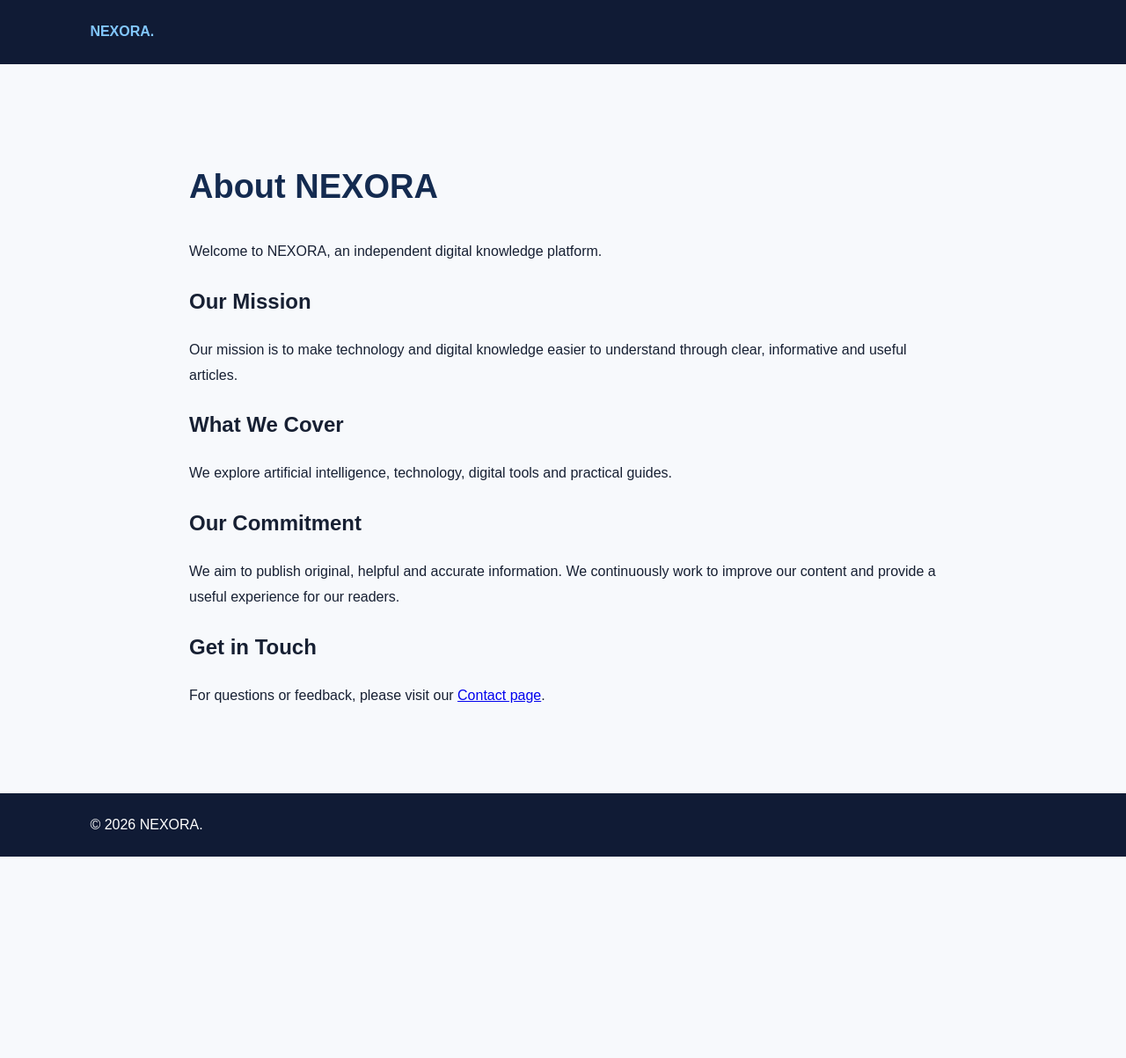
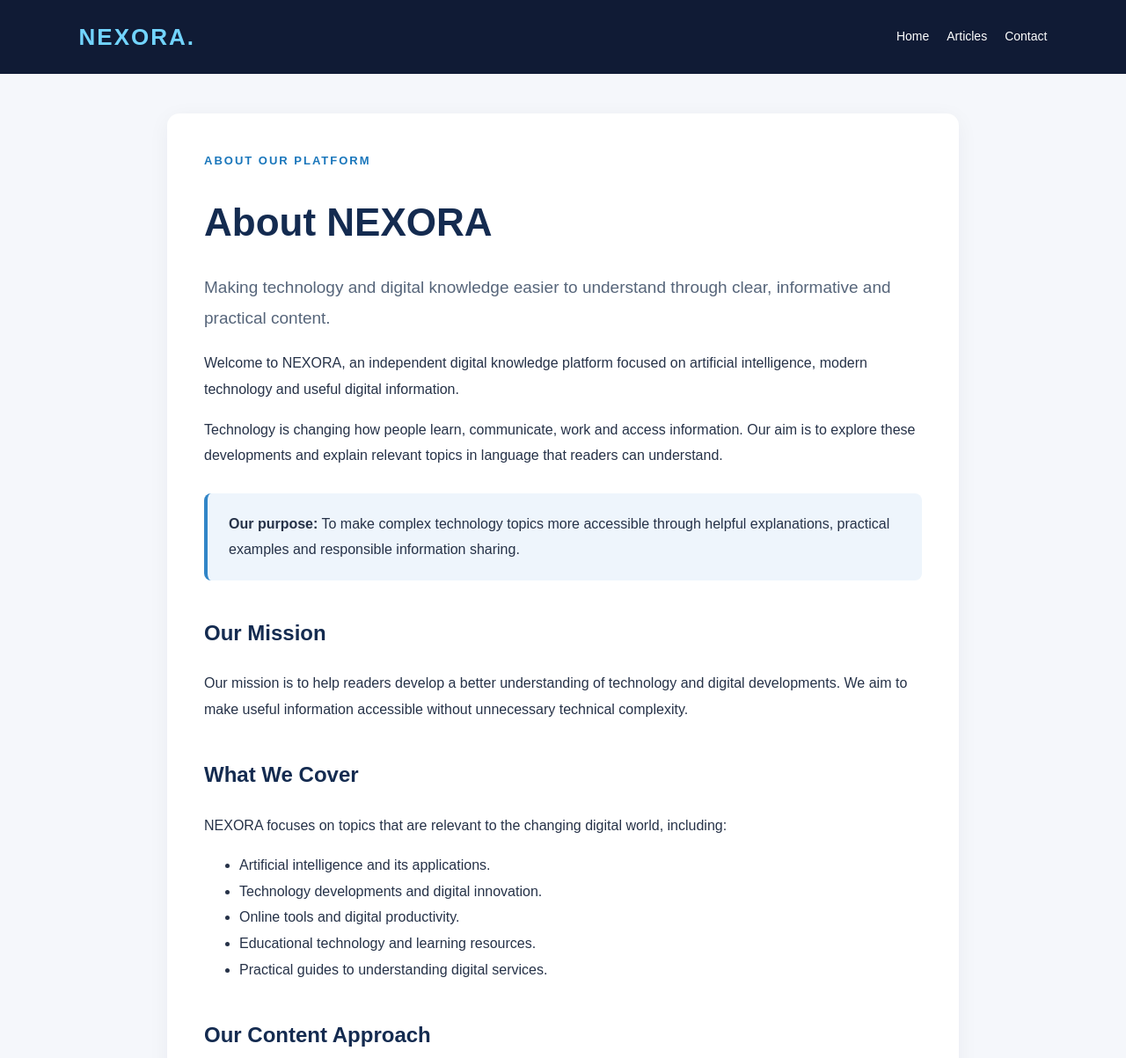
Before and after one commit to manojbeniwal1411-png/nexorwa, a plain HTML site: page about.html in a window 1280 px wide. Shown: the top 1203 px of the page at 88% size. Before the commit the page ends 974 px from the top, so only its background shows below. Drawn offline with Linux system fonts and the light colour scheme.

Commit message:
Improve NEXORA about page

```diff
--- a/about.html
+++ b/about.html
@@ -4,29 +4,288 @@
 <head>
   <meta charset="UTF-8">
   <meta name="viewport" content="width=device-width, initial-scale=1.0">
-<title>About Us | NEXORA</title>
+
+  <title>About NEXORA | Technology, AI and Digital Knowledge</title>
+
+  <meta name="description" content="Discover NEXORA, an independent digital knowledge platform sharing informative articles about artificial intelligence, technology and digital tools.">
+
+  <meta name="robots" content="index, follow">
+
+  <link rel="canonical" href="https://manojbeniwal1411-png.github.io/nexorwa/about.html">
+
   <style>
-body{font-family:Arial,sans-serif;margin:0;background:#f7f9fc;color:#172033;line-height:1.8}
-header,footer{background:#101b35;color:white;padding:22px 8%}
-header a,footer a{color:#82c7ff;text-decoration:none}
-main{max-width:850px;margin:55px auto;padding:25px}
-h1{font-size:38px;color:#142b50}
+    * {
+      box-sizing: border-box;
+    }
+
+    body {
+      margin: 0;
+      font-family: Arial, sans-serif;
+      background: #f5f7fb;
+      color: #263248;
+      line-height: 1.85;
+    }
+
+    header {
+      background: #101b35;
+      padding: 18px 7%;
+    }
+
+    .header-inner {
+      max-width: 1150px;
+      margin: auto;
+      display: flex;
+      justify-content: space-between;
+      align-items: center;
+      flex-wrap: wrap;
+      gap: 18px;
+    }
+
+    .logo {
+      color: #72d4ff;
+      text-decoration: none;
+      font-size: 26px;
+      font-weight: bold;
+      letter-spacing: 2px;
+    }
+
+    nav {
+      display: flex;
+      flex-wrap: wrap;
+      gap: 20px;
+    }
+
+    nav a {
+      color: white;
+      text-decoration: none;
+      font-size: 14px;
+    }
+
+    nav a:hover {
+      color: #72d4ff;
+    }
+
+    main {
+      max-width: 900px;
+      margin: 45px auto;
+      padding: 42px;
+      background: white;
+      border-radius: 14px;
+      box-shadow: 0 5px 25px rgba(20, 35, 60, 0.05);
+    }
+
+    .category {
+      color: #1976bb;
+      font-size: 13px;
+      font-weight: bold;
+      letter-spacing: 2px;
+    }
+
+    h1 {
+      font-size: clamp(32px, 5vw, 44px);
+      line-height: 1.25;
+      color: #142b50;
+    }
+
+    h2 {
+      color: #142b50;
+      margin-top: 38px;
+      font-size: 24px;
+    }
+
+    .intro {
+      font-size: 19px;
+      color: #56657a;
+    }
+
+    .info-box {
+      background: #eef5fc;
+      border-left: 4px solid #3185c7;
+      padding: 20px 24px;
+      border-radius: 8px;
+      margin: 28px 0;
+    }
+
+    a {
+      color: #1766b2;
+    }
+
+    footer {
+      background: #101b35;
+      color: #dce6f7;
+      text-align: center;
+      padding: 30px 7%;
+    }
+
+    footer a {
+      color: #82c7ff;
+      text-decoration: none;
+      margin: 0 8px;
+    }
+
+    footer p {
+      font-size: 14px;
+    }
+
+    @media (max-width: 650px) {
+      main {
+        margin: 18px 10px;
+        padding: 24px 19px;
+      }
+
+      header {
+        padding: 18px;
+      }
+
+      .header-inner {
+        justify-content: center;
+      }
+
+      nav {
+        justify-content: center;
+      }
+    }
   </style>
 </head>
+
 <body>
-<header><a href="index.html"><strong>NEXORA.</strong></a></header>
+
+<header>
+  <div class="header-inner">
+    <a href="index.html" class="logo">NEXORA.</a>
+
+    <nav>
+      <a href="index.html">Home</a>
+      <a href="articles/what-is-ai.html">Articles</a>
+      <a href="contact.html">Contact</a>
+    </nav>
+  </div>
+</header>
+
 <main>
+
+  <div class="category">ABOUT OUR PLATFORM</div>
+
   <h1>About NEXORA</h1>
-<p>Welcome to NEXORA, an independent digital knowledge platform.</p>
+
+  <p class="intro">
+    Making technology and digital knowledge easier to
+    understand through clear, informative and practical content.
+  </p>
+
+  <p>
+    Welcome to NEXORA, an independent digital knowledge
+    platform focused on artificial intelligence, modern
+    technology and useful digital information.
+  </p>
+
+  <p>
+    Technology is changing how people learn, communicate,
+    work and access information. Our aim is to explore
+    these developments and explain relevant topics in
+    language that readers can understand.
+  </p>
+
+  <div class="info-box">
+    <strong>Our purpose:</strong>
+    To make complex technology topics more accessible
+    through helpful explanations, practical examples
+    and responsible information sharing.
+  </div>
+
   <h2>Our Mission</h2>
-<p>Our mission is to make technology and digital knowledge easier to understand through clear, informative and useful articles.</p>
+
+  <p>
+    Our mission is to help readers develop a better
+    understanding of technology and digital developments.
+    We aim to make useful information accessible without
+    unnecessary technical complexity.
+  </p>
+
   <h2>What We Cover</h2>
-<p>We explore artificial intelligence, technology, digital tools and practical guides.</p>
-<h2>Our Commitment</h2>
-<p>We aim to publish original, helpful and accurate information. We continuously work to improve our content and provide a useful experience for our readers.</p>
+
+  <p>
+    NEXORA focuses on topics that are relevant to the
+    changing digital world, including:
+  </p>
+
+  <ul>
+    <li>Artificial intelligence and its applications.</li>
+    <li>Technology developments and digital innovation.</li>
+    <li>Online tools and digital productivity.</li>
+    <li>Educational technology and learning resources.</li>
+    <li>Practical guides to understanding digital services.</li>
+  </ul>
+
+  <h2>Our Content Approach</h2>
+
+  <p>
+    We aim to create content that is informative,
+    understandable and useful. Articles should explain
+    their topics clearly, use relevant examples and
+    provide additional reading where appropriate.
+  </p>
+
+  <p>
+    Technology changes quickly, so information may
+    become outdated. Readers should check official
+    documentation and trusted sources when making
+    important decisions.
+  </p>
+
+  <h2>Accuracy and Editorial Responsibility</h2>
+
+  <p>
+    We value accuracy, clarity and responsible
+    communication. Our goal is to review information
+    carefully and improve published material when
+    necessary.
+  </p>
+
+  <p>
+    NEXORA content is intended for general informational
+    and educational purposes. It should not replace
+    specialist professional advice.
+  </p>
+
+  <h2>Our Commitment to Readers</h2>
+
+  <p>
+    We want NEXORA to provide a straightforward
+    browsing experience, useful information and
+    clear navigation. We also welcome constructive
+    feedback that can help improve the platform.
+  </p>
+
   <h2>Get in Touch</h2>
-<p>For questions or feedback, please visit our <a href="contact.html">Contact page</a>.</p>
+
+  <p>
+    Have a question, suggestion or correction?
+    We welcome reader feedback.
+  </p>
+
+  <p>
+    Visit our <a href="contact.html">Contact page</a>
+    to get in touch.
+  </p>
+
+  <p>
+    You can also explore our latest
+    <a href="index.html">articles on NEXORA</a>.
+  </p>
+
 </main>
-<footer>© 2026 NEXORA.</footer>
+
+<footer>
+  <p>© 2026 NEXORA. All rights reserved.</p>
+
+  <p>
+    <a href="index.html">Home</a> |
+    <a href="articles/what-is-ai.html">Articles</a> |
+    <a href="privacy.html">Privacy Policy</a> |
+    <a href="contact.html">Contact</a>
+  </p>
+</footer>
+
 </body>
 </html>
```
Lines whose indentation alone changed are shown as unchanged.
